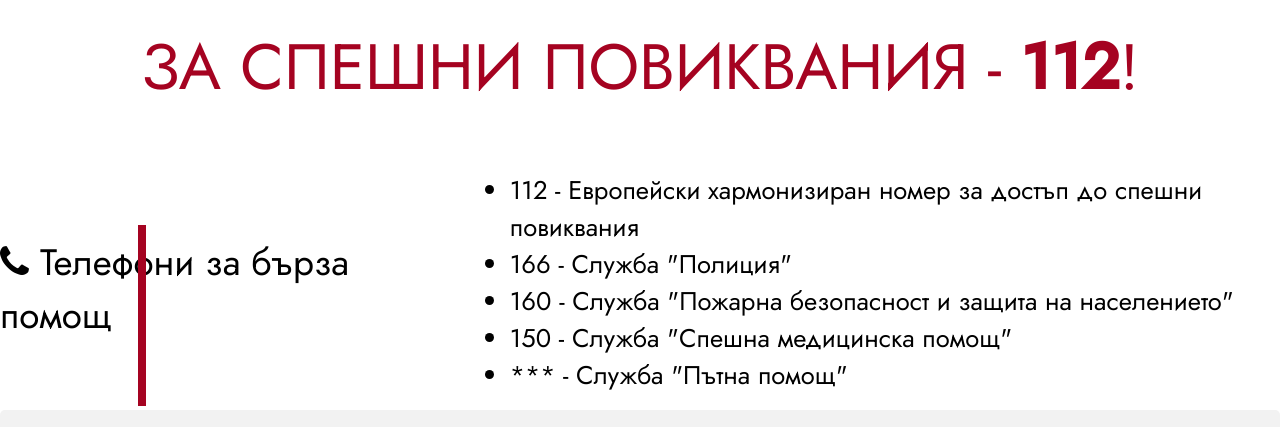
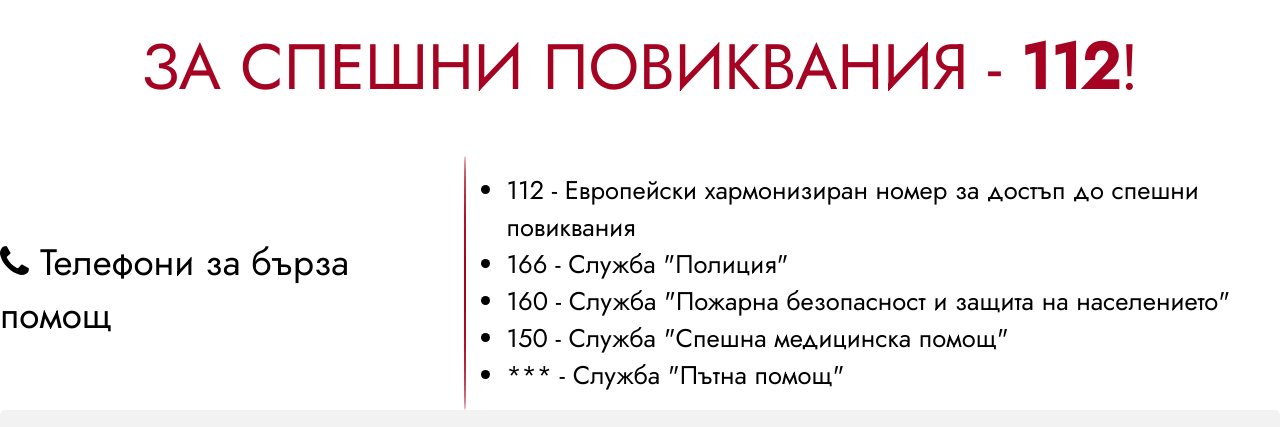
Before and after one commit to DHGrudov19/CyberFlame, a plain HTML site: page HTML/contact.html in a window 1280 px wide. Shown: the part 322-749 px from the top of the page. Drawn offline with Linux system fonts and the light colour scheme.

Commit message:
Fixed the hr issue in Contacts

```diff
--- a/CSS/contact.css
+++ b/CSS/contact.css
@@ -11,13 +11,19 @@
     margin-top: 10vh;
 }
 
-.bottombar{
-	border-right: 1vh solid #A50321;
+.emergency-call{
     font-size: 2.3em;
     padding-right: 2vw;
     padding-top: 8vh;
     padding-bottom: 8vh;
     text-align: center;
+}
+
+.vertical-line {
+    border: 0.15vw solid #A50321;
+    border-radius: 55%;
+    background-color: #A50321;
+    margin: 0%;
 }
 
 .call-112 {
--- a/HTML/contact.html
+++ b/HTML/contact.html
@@ -59,7 +59,8 @@
         <div><h1 class="call-112">ЗА СПЕШНИ ПОВИКВАНИЯ - <span class="bold-112">112</span>!</h1></div>
 
         <div class="telepone-contact">
-            <p><span class="bottombar"><i class="fa fa-phone"></i> Телефони за бърза помощ</span></p>
+            <p><span class="emergency-call"><i class="fa fa-phone"></i> Телефони за бърза помощ</span></p>
+            <hr class="vertical-line">
             <ul>
                 <li>112 - Европейски хармонизиран номер за достъп до спешни повиквания</li>
                 <li>166 - Служба "Полиция"</li>
```
